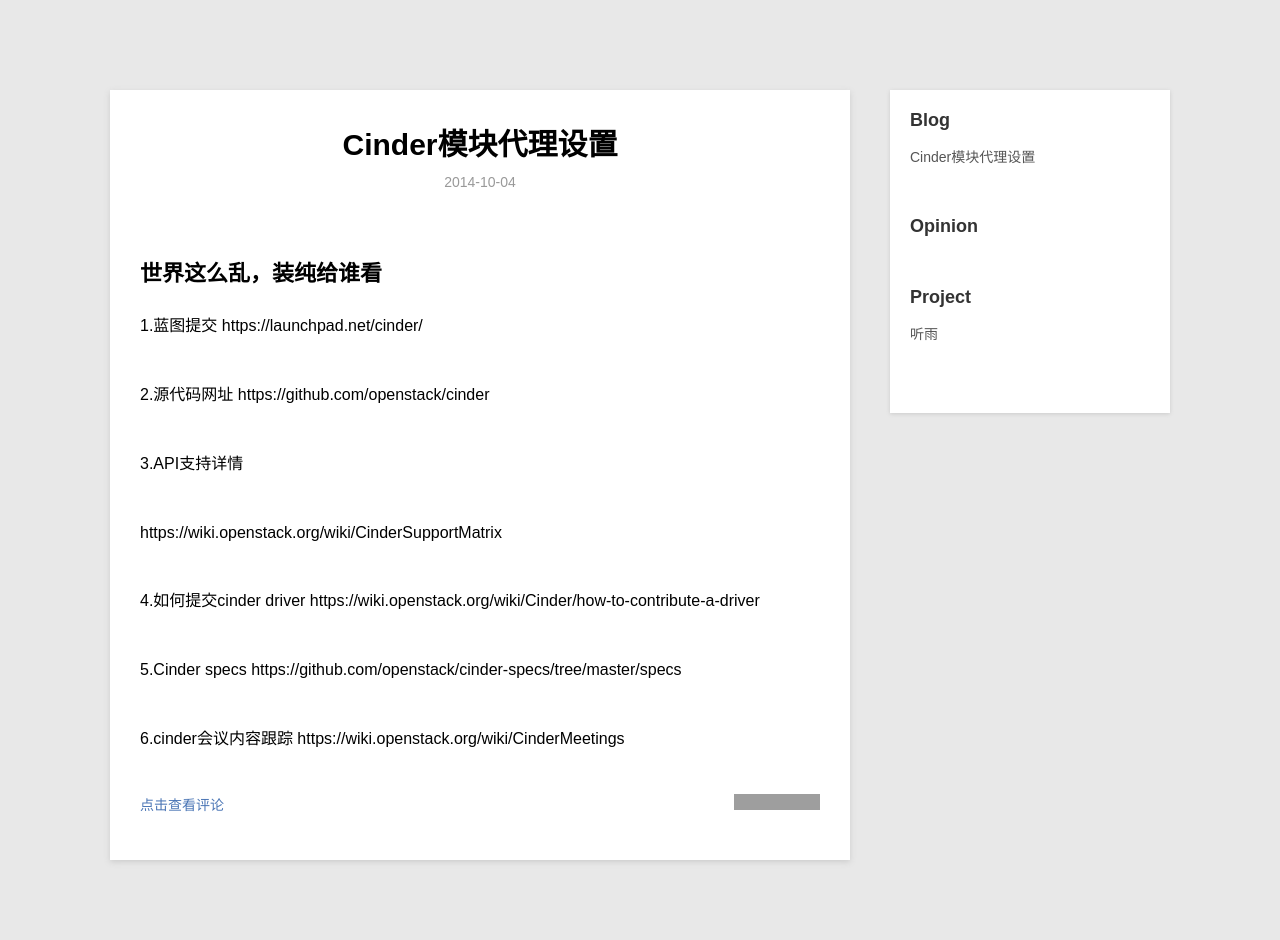
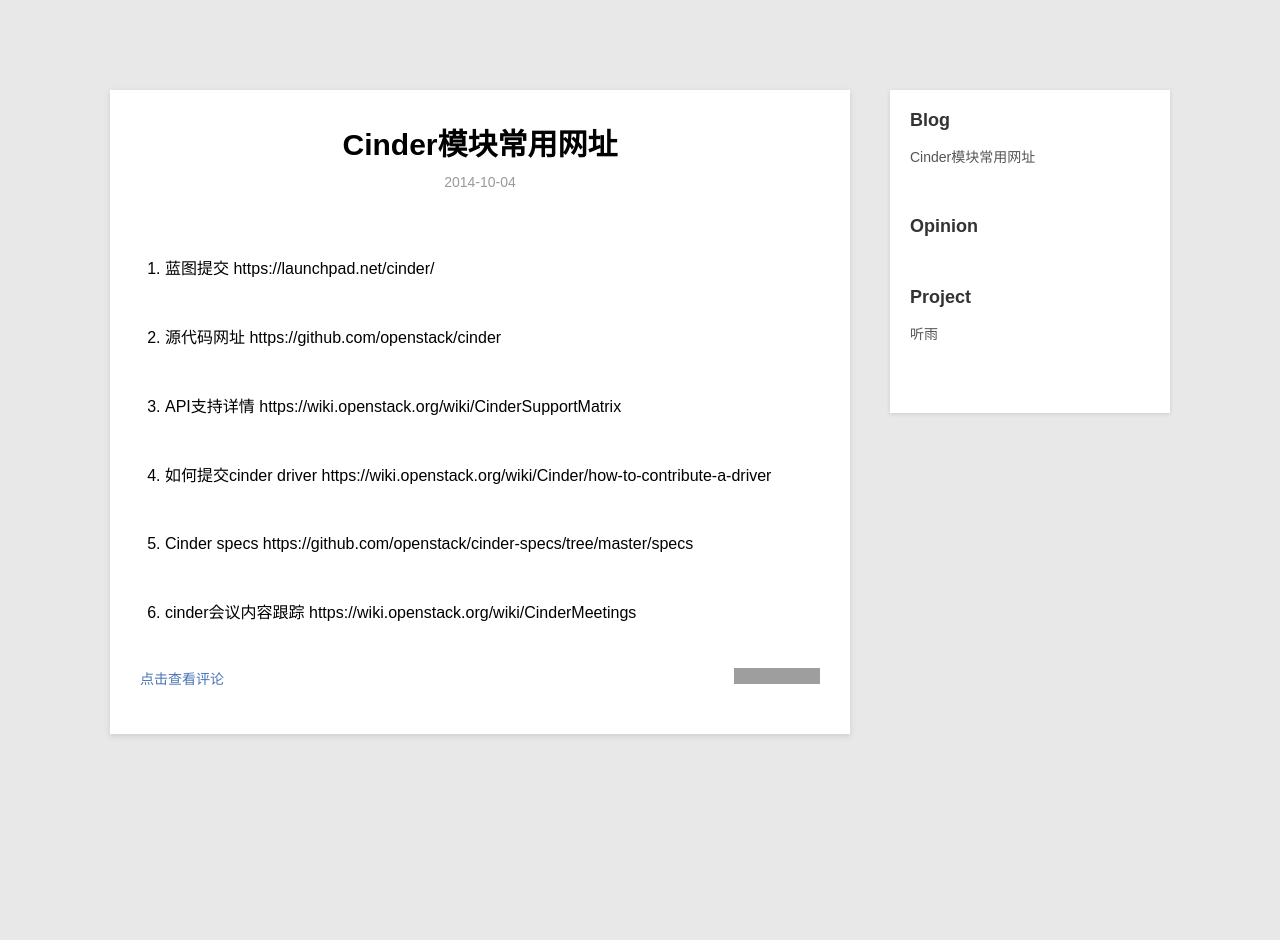
Before and after one commit to chenzongliang/chenzongliang.github.com, a Jekyll site: the page built from _posts/blog/2014-10-04-cinder-deal-config.md, in a window 1280 px wide. Built offline with Jekyll 4.4.1, drawn with Linux system fonts in a browser that asks for light colours; Markdown is read by kramdown in place of the engine named in the settings; after the commit the page ends 900 px from its top, so only the background shows below that; grey boxes are pictures that could not be loaded.

Commit message:
modify the file

```diff
--- a/_posts/blog/2014-10-04-cinder-deal-config.md
+++ b/_posts/blog/2014-10-04-cinder-deal-config.md
@@ -1,27 +1,24 @@
 ---
 layout:     post
-title:      Cinder模块代理设置
+title:      Cinder模块常用网址
 category: blog
-description: Cinder模块代理设置。
+description: Cinder模块常用网址。
 ---
 
-## 世界这么乱，装纯给谁看
-
-1.蓝图提交
+1. 蓝图提交
 https://launchpad.net/cinder/
 
-2.源代码网址
+2. 源代码网址
 https://github.com/openstack/cinder
 
-3.API支持详情
-
+3. API支持详情
 https://wiki.openstack.org/wiki/CinderSupportMatrix
 
-4.如何提交cinder driver
+4. 如何提交cinder driver
 https://wiki.openstack.org/wiki/Cinder/how-to-contribute-a-driver
 
- 5.Cinder specs
+5. Cinder specs
 https://github.com/openstack/cinder-specs/tree/master/specs
 
-6.cinder会议内容跟踪
+6. cinder会议内容跟踪
 https://wiki.openstack.org/wiki/CinderMeetings
```
